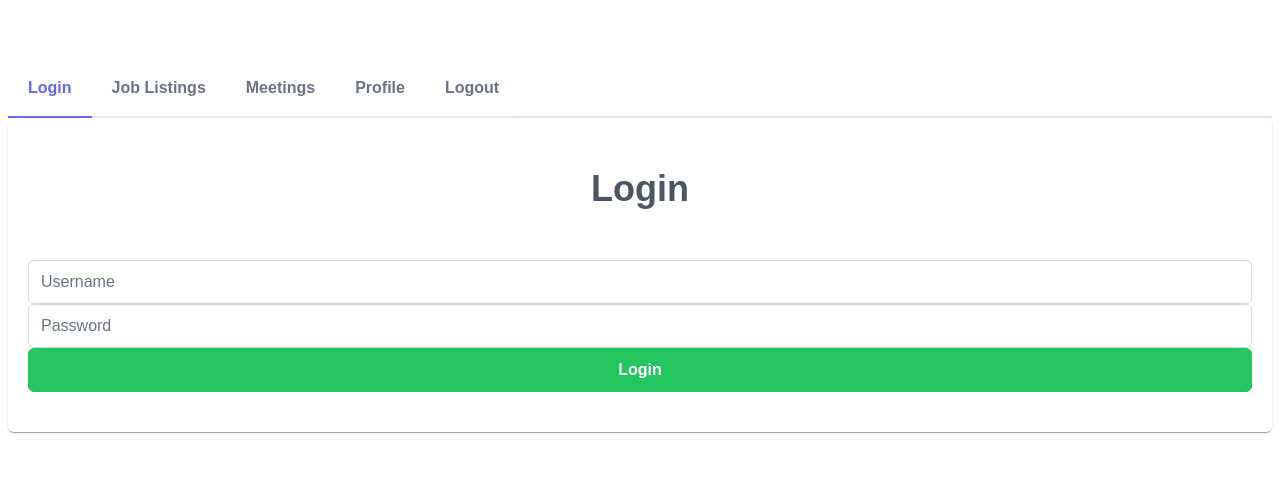
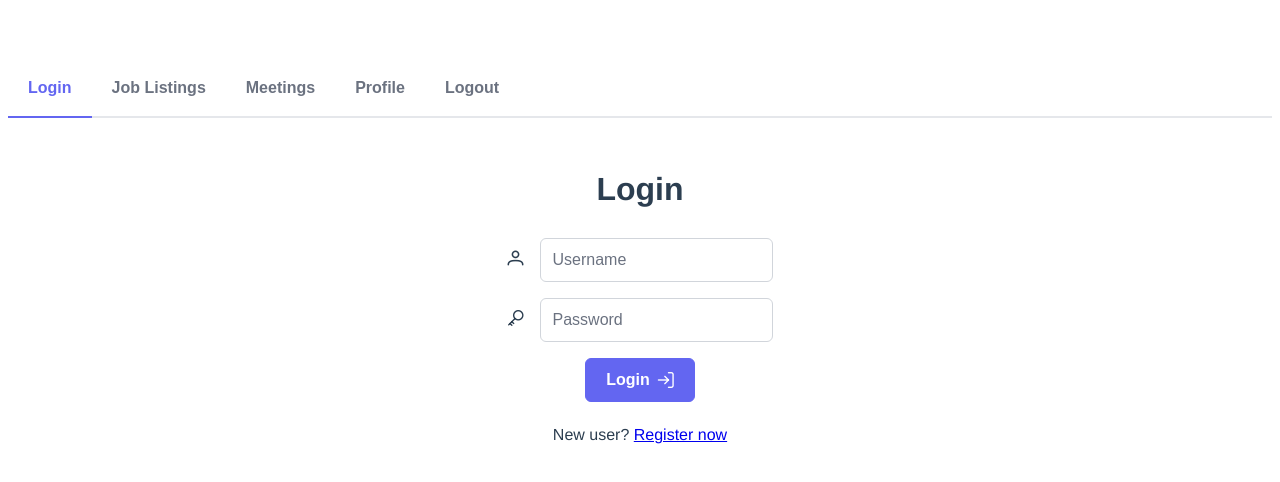
Before and after one commit to lassesuomela/ohire, a Vue app in the folder frontend/: page /login in a window 1280 px wide. Shown: the top 482 px of the page. Built offline with nearby package versions, Linux system fonts and the light colour scheme; a web font is replaced by a local one.

Commit message:
moved primevue inits from app.vue to main.js, remvoed card component from login view, created login page functionality and added some styling, created logout page for token removal, added toasts for status msgs in login page,

```diff
--- a/frontend/src/App.vue
+++ b/frontend/src/App.vue
@@ -10,9 +10,6 @@
 
 <script>
 
-import 'primevue/resources/themes/lara-light-indigo/theme.css';
-import 'primevue/resources/primevue.min.css';
-import 'primeicons/primeicons.css';
 
 import MenuComponent from '@/components/MenuComponent.vue';
 
--- a/frontend/src/components/LoginComponent.vue
+++ b/frontend/src/components/LoginComponent.vue
@@ -1,11 +1,20 @@
 <template>
-<div class="grid p-fluid">
-    <InputText type="text" v-model="username" placeholder="Username"/>
+  <div class="field">
+    <i class="pi pi-user"></i>
+    <InputText type="text" v-model="username" placeholder="Username" name="username"/>
+  </div>
+  <div class="field">
+    <i class="pi pi-key"></i>
+    <Password v-model="password" :feedback="false" placeholder="Password"/>
+  </div>
+  <div class="field">
+    <Button label="Login" icon="pi pi-sign-in" iconPos="right" @click="Login"/>
+  </div>
 
-    <Password v-model="password" placeholder="Password"/>
-
-    <Button label="Login" @click="Login()" class="p-button-success"/>
-</div>
+  <div class="registerField">
+    <span>New user? <router-link to="/register">Register now</router-link></span>
+  </div>
+  <Toast />
 </template>
 
 <script>
@@ -13,6 +22,9 @@
 import InputText from 'primevue/inputtext';
 import Password from 'primevue/password';
 import Button from 'primevue/button';
+import Toast from 'primevue/toast';
+
+import axios from '../axios';
 
 export default {
   name: 'LoginComponent',
@@ -20,16 +32,53 @@ export default {
     InputText,
     Button,
     Password,
+    Toast
   },
   data () {
     return {
       username: null,
-      password: null
+      password: null,
+      loginStatus: null,
     }
   },
   methods: {
     Login () {
-      console.log(this.username + ' ' + this.password);
+
+      if(this.username === null || this.password === null){
+        this.$toast.add({severity:'error', summary: 'One or more fields must be provided', detail:'', life: 3000});
+        return;
+      }
+
+      let data = {
+        username:this.username,
+        password:this.password
+      }
+
+      axios.post('/login', data).then(response => {
+        console.log(response);
+
+        if(response.data.status === "success"){
+          this.loginStatus = response.data.message;
+
+          localStorage.setItem("token", response.data.token);3
+
+          // send success toast msg
+          this.$toast.add({severity:'success', summary: this.loginStatus, life: 2000});
+
+          // redirect to job listings
+          this.$router.push('jobListings');
+        }
+
+        if(response.data.status === "error"){
+          this.loginStatus = response.data.message;
+
+          // send error toast msg
+          this.$toast.add({severity:'error', summary: this.loginStatus, life: 2000});
+        }
+
+      }).catch(error => {
+        console.log(error);
+      })
     }
   }
 }
@@ -37,4 +86,16 @@ export default {
 
 <style scoped>
 
+.field i {
+  padding-right: 1rem;
+}
+
+.field {
+  padding: 0.5rem;
+}
+
+.registerField {
+  padding-top: 1rem;
+}
+
 </style>
--- /dev/null
+++ b/frontend/src/components/LogoutComponent.vue
@@ -0,0 +1,12 @@
+<script>
+export default {
+    mounted () {
+        localStorage.removeItem("token");
+        this.$router.push('login');
+    }
+}
+</script>
+
+<style>
+
+</style>
--- a/frontend/src/router/index.js
+++ b/frontend/src/router/index.js
@@ -1,6 +1,7 @@
 import { createWebHistory, createRouter } from "vue-router";
 import NotFound from "@/views/NotFound.vue";
 import LoginView from "@/views/LoginView.vue";
+import LogoutComponent from "@/components/LogoutComponent.vue";
 
 const routes = [
     {
@@ -13,6 +14,11 @@ const routes = [
         component: LoginView,
         name: "Login"
     },
+    {
+        path: "/logout",
+        component: LogoutComponent,
+        name: "Logout"
+    },
 ];
 
 const router = createRouter({
--- a/frontend/src/views/LoginView.vue
+++ b/frontend/src/views/LoginView.vue
@@ -1,28 +1,24 @@
 <template>
-<Card>
-
-    <template #title>
-        <h2>Login</h2>
-    </template>
-    <template #content>
-        <LoginComponent/>
-    </template>
-</Card>
+<div class="loginContainer">
+    <h1>Login</h1>
+    <LoginComponent/>
+</div>
 </template>
 
 <script>
 
 import LoginComponent from "@/components/LoginComponent.vue"
-import Card from 'primevue/card';
 
 export default {
     components: {
         LoginComponent,
-        Card,
     }
 }
 </script>
 
-<style>
+<style scoped>
 
+.loginContainer {
+    padding-top: 2rem;
+}
 </style>
```
Also changed, not shown: frontend/src/main.js (+7 -0 lines).
